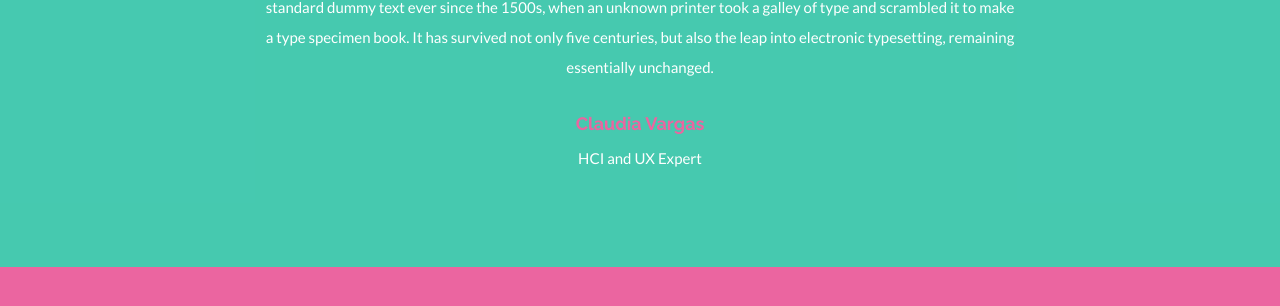
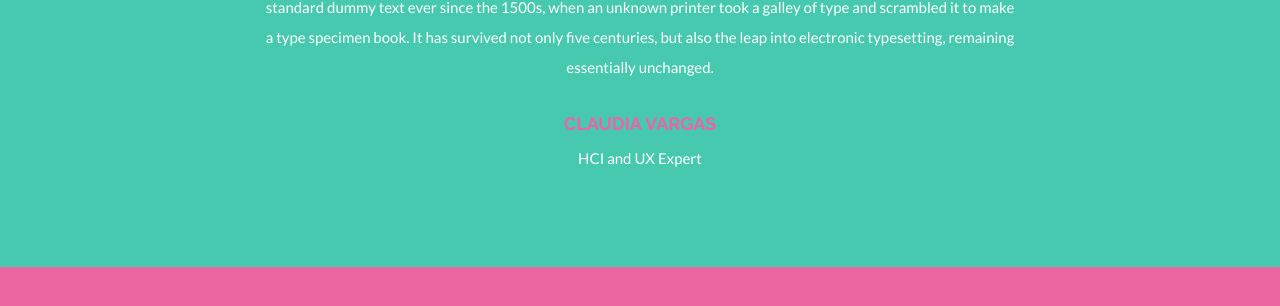
Before and after one commit to claucvk/claucvk.github.io, a Jekyll site: the page built from index.html, in a window 1280 px wide and 900 px high, scrolled down 1746 px. Shown: the part 338-644 px from the top of the window. Built offline with Jekyll 4.4.1, drawn with Linux system fonts in a browser that asks for light colours; nearby versions of some CDN libraries.

Commit message:
cambios en homme page

```diff
--- a/_config.yml
+++ b/_config.yml
@@ -59,5 +59,5 @@ about: "I am from Venezuela but I live in France since 2010. In the last 9 years
 # Testimonial content. Shown on Home and About page.
 testimonial:
     message: "Lorem Ipsum is simply dummy text of the printing and typesetting industry. Lorem Ipsum has been the industry's standard dummy text ever since the 1500s, when an unknown printer took a galley of type and scrambled it to make a type specimen book. It has survived not only five centuries, but also the leap into electronic typesetting, remaining essentially unchanged."
-    author: Claudia Vargas
+    author: CLAUDIA VARGAS
     position: HCI and UX Expert
```
